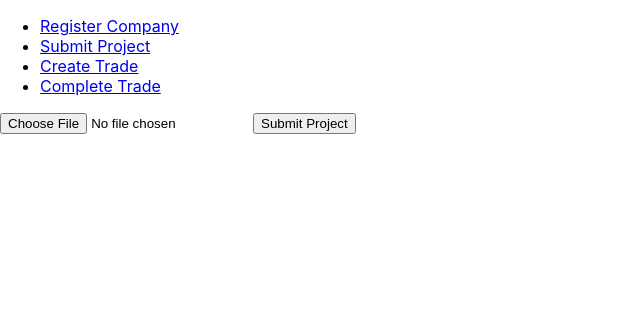
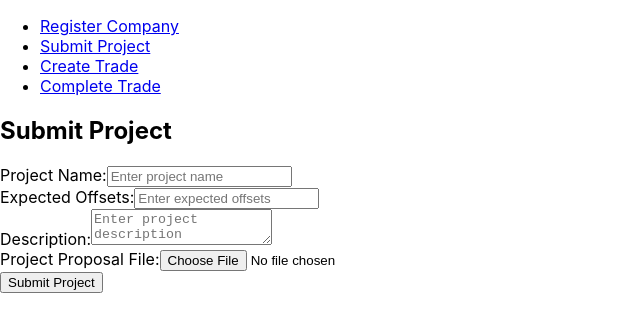
Before and after one commit to joyceeqq/carbon-credit-proj, a React (Create React App) app in the folder frontend/carbon-credit-proj/: page /submit-project in a window 1280 px wide. Shown: the top 332 px of the page, without its empty margins (0-640 px from the left). Built offline with nearby package versions, Linux system fonts and the light colour scheme; what ipfs-http-client would draw is missing.

Commit message:
all main basic frontend interface implemented

```diff
--- a/frontend/carbon-credit-proj/src/components/ProjectSubmission.js
+++ b/frontend/carbon-credit-proj/src/components/ProjectSubmission.js
@@ -1,21 +1,23 @@
 import React, { useState } from 'react';
 import getWeb3 from '../utils/getWeb3';
-import ProjectContract from '../contracts/ProjectContract.json'; // Import ABI
-import { uploadToIPFS } from '../utils/ipfs'; // Import IPFS upload function
+import ProjectContract from '../contracts/ProjectContract.json';
+import { uploadToIPFS } from '../utils/ipfs';
 
 const ProjectSubmission = () => {
   const [web3, setWeb3] = useState(null);
-  const [contract, setContract] = useState(null);
-  const [file, setFile] = useState(null); // State to hold the uploaded file
-  const [projectName, setProjectName] = useState(''); // State for project name
-  const [expectedOffsets, setExpectedOffsets] = useState(''); // State for expected offsets
-  const [description, setDescription] = useState(''); // State for description
+  const [projectName, setProjectName] = useState('');
+  const [expectedOffsets, setExpectedOffsets] = useState('');
+  const [description, setDescription] = useState('');
+  const [file, setFile] = useState(null);
+  const [message, setMessage] = useState('');
 
   const handleFileChange = (e) => {
     setFile(e.target.files[0]);
   };
 
-  const handleSubmitProject = async (projectName, expectedOffsets, description) => {
+  const handleSubmitProject = async (event) => {
+    event.preventDefault();
+
     if (!web3) {
       const web3Instance = await getWeb3();
       setWeb3(web3Instance);
@@ -23,33 +25,65 @@ const ProjectSubmission = () => {
 
     const networkId = await web3.eth.net.getId();
     const deployedNetwork = ProjectContract.networks[networkId];
-    const instance = new web3.eth.Contract(
+    const contractInstance = new web3.eth.Contract(
       ProjectContract.abi,
       deployedNetwork && deployedNetwork.address,
     );
-    setContract(instance);
 
-    const accounts = await web3.eth.getAccounts();
-
-    // First, upload the file to IPFS and get the URL
     let fileUrl = '';
     if (file) {
       fileUrl = await uploadToIPFS(file);
     }
 
-    // Assuming the smart contract has a parameter to accept the URL of the uploaded file
-    await contract.methods.submitProject(projectName, expectedOffsets, description, fileUrl).send({ from: accounts[0] });
-
-    // Handle additional logic and UI updates
+    try {
+      const accounts = await web3.eth.getAccounts();
+      await contractInstance.methods.submitProject(projectName, Number(expectedOffsets), description, fileUrl).send({ from: accounts[0] });
+      setMessage('Project submitted successfully!');
+    } catch (error) {
+      setMessage(`Error submitting project: ${error.message}`);
+    }
   };
 
   return (
     <div>
-      {/* Additional form fields for projectName, expectedOffsets, description */}
-      <input type="file" onChange={handleFileChange} />
-      <button onClick={() => handleSubmitProject(projectName, expectedOffsets, description)}>
-        Submit Project
-      </button>
+      <h2>Submit Project</h2>
+      <form onSubmit={handleSubmitProject}>
+        <div>
+          <label>Project Name:</label>
+          <input
+            type="text"
+            value={projectName}
+            onChange={(e) => setProjectName(e.target.value)}
+            placeholder="Enter project name"
+            required
+          />
+        </div>
+        <div>
+          <label>Expected Offsets:</label>
+          <input
+            type="number"
+            value={expectedOffsets}
+            onChange={(e) => setExpectedOffsets(e.target.value)}
+            placeholder="Enter expected offsets"
+            required
+          />
+        </div>
+        <div>
+          <label>Description:</label>
+          <textarea
+            value={description}
+            onChange={(e) => setDescription(e.target.value)}
+            placeholder="Enter project description"
+            required
+          />
+        </div>
+        <div>
+          <label>Project Proposal File:</label>
+          <input type="file" onChange={handleFileChange} />
+        </div>
+        <button type="submit">Submit Project</button>
+      </form>
+      {message && <p>{message}</p>}
     </div>
   );
 };
```
